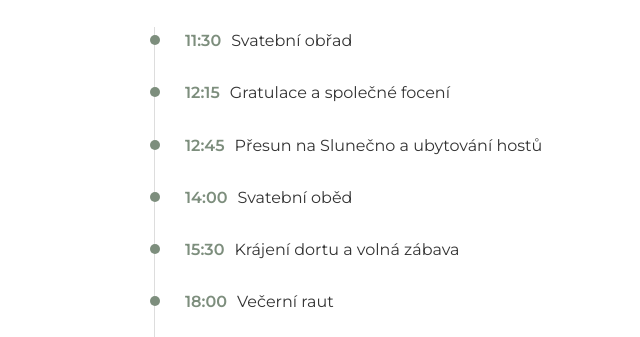
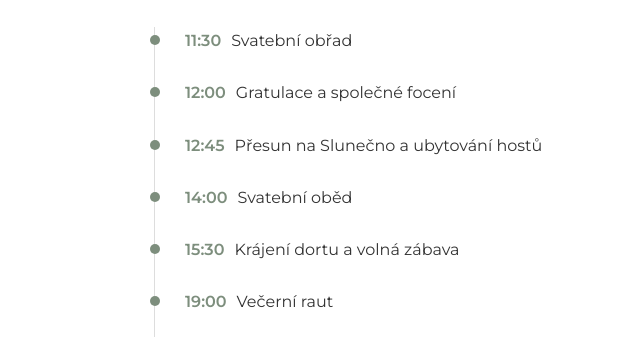
Before and after one commit to tynaneu/svatba, a plain HTML site: page index.html in a window 1280 px wide. Shown: the part 2021-2358 px from the top of the page, 261-901 px from the left. Drawn offline with nearby package versions, Linux system fonts and the light colour scheme.

Commit message:
update text - times

```diff
--- a/index.html
+++ b/index.html
@@ -380,11 +380,11 @@
         <h2>Předpokládaný harmonogram</h2>
         <div class="timeline">
             <div class="time-item"><span class="time-val">11:30</span><span>Svatební obřad</span></div>
-            <div class="time-item"><span class="time-val">12:15</span><span>Gratulace a společné focení</span></div>
+            <div class="time-item"><span class="time-val">12:00</span><span>Gratulace a společné focení</span></div>
             <div class="time-item"><span class="time-val">12:45</span><span>Přesun na Slunečno a ubytování hostů</span></div>
             <div class="time-item"><span class="time-val">14:00</span><span>Svatební oběd</span></div>
             <div class="time-item"><span class="time-val">15:30</span><span>Krájení dortu a volná zábava</span></div>
-            <div class="time-item"><span class="time-val">18:00</span><span>Večerní raut</span></div>
+            <div class="time-item"><span class="time-val">19:00</span><span>Večerní raut</span></div>
             <div class="time-item"><span class="time-val">20:00</span><span>Kapela a první tanec novomanželů</span></div>
         </div>
         <p style="margin-top:40px; font-size: 0.9rem; opacity: 0.8;">Během celého odpoledne pro vás bude připraven fotokoutek a pár svatebních her pro ukrácení dlouhé chvíle.</p>
```
